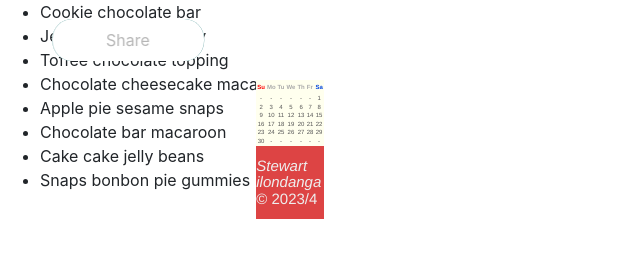
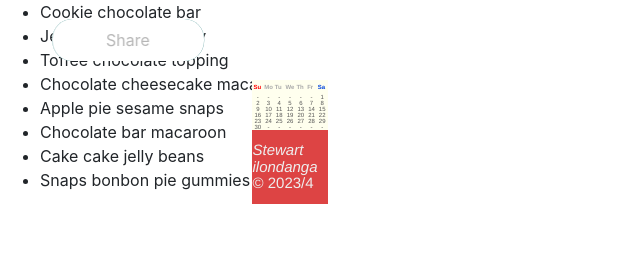
Before and after one commit to stewilondanga/border-fade, a plain HTML site: page index.html in a window 1280 px wide. Shown: the whole page, without its empty margins (0-640 px from the left). Drawn offline with nearby package versions, Linux system fonts and the light colour scheme.

Commit message:
add css/styles.css

```diff
--- a/css/styles.css
+++ b/css/styles.css
@@ -160,11 +160,12 @@ a {
   color: #04d;
 }
 
-/*.cal td {
+.cal td {
   padding: 0 2px;
   line-height: 100%;
 }
-ul {
+
+/*ul {
   border: 4px solid orange;
   /*border-radius: 20px; it works with radius as well */
 /*-webkit-mask:
```
